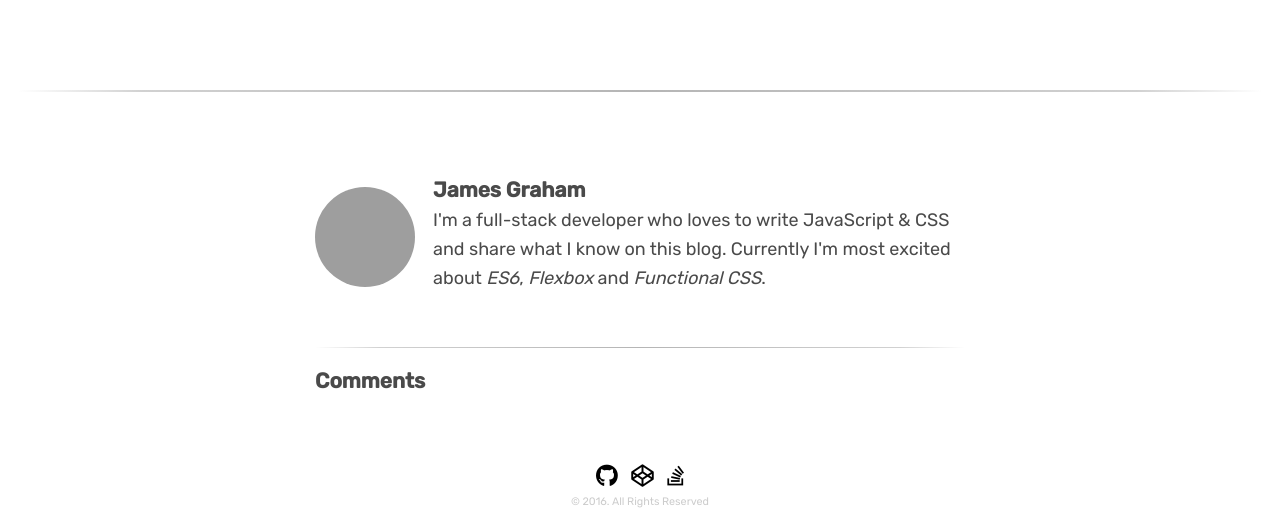
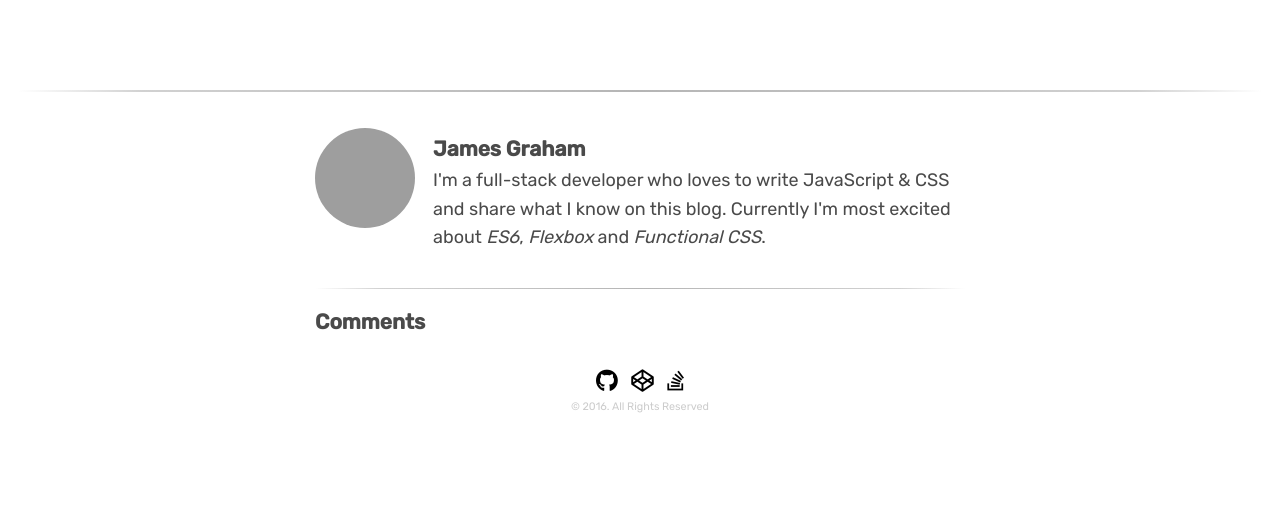
Before and after one commit to jamesgraham10/jamesgraham10.github.io, a Jekyll site: the page built from _posts/2016-02-01-tripy.md, in a window 1280 px wide. Shown: the part 558-1067 px from the top of the page. Built offline with Jekyll 4.4.1, drawn with Linux system fonts in a browser that asks for light colours; nearby versions of some CDN libraries; after the commit the page ends 973 px from its top, so only the background shows below that; grey boxes are pictures that could not be loaded.

Commit message:
spacing fix post footer

```diff
--- a/_includes/post-footer.html
+++ b/_includes/post-footer.html
@@ -1,11 +1,11 @@
-<div class="post-footer">
+<div class="post-footer ph3">
   <div class="contain-copy center">
 
     <!-- Author Profile -->
-    <div class="post-footer__profile flex align">
+    <div class="post-footer__profile flex flex-column flex-row-ns mt3-ns">
       <img class="avatar mr3" src="https://s.gravatar.com/avatar/cbdd9cac3b99ff37b4511011b91906cd?s=200" alt="">
       <div>
-        <h3 class="ma0 mv1">James Graham</h3>
+        <h3 class="mb1 mt2-ns">James Graham</h3>
         <p class="ma0 mb2">I'm a full-stack developer who loves to write JavaScript & CSS and share what I know on this blog. Currently I'm most excited about <i>ES6</i>, <i>Flexbox</i> and <i>Functional CSS</i>.</p>
       </div>
     </div>
--- a/_sass/pages/_post.scss
+++ b/_sass/pages/_post.scss
@@ -27,9 +27,8 @@
   margin-left: -1em;
   width: 100vw;
   height: 100%;
-  padding: 2em 0;
   &__profile {
-    padding: 2em 0;
+    padding: 1em 0;
   }
   &__disqus {
     padding: 1em;
@@ -67,14 +66,14 @@
 
 .avatar {
   border-radius: 50%;
-  height: 50px;
-  width: 50px;
+  height: 100px;
+  width: 100px;
   max-width: 100%;
 }
-
-@media (min-width: $tablet) {
-  .avatar {
-    height: 100px;
-    width: 100px;
-  }
-}
+//
+// @media (min-width: $tablet) {
+//   .avatar {
+//     height: 100px;
+//     width: 100px;
+//   }
+// }
```
